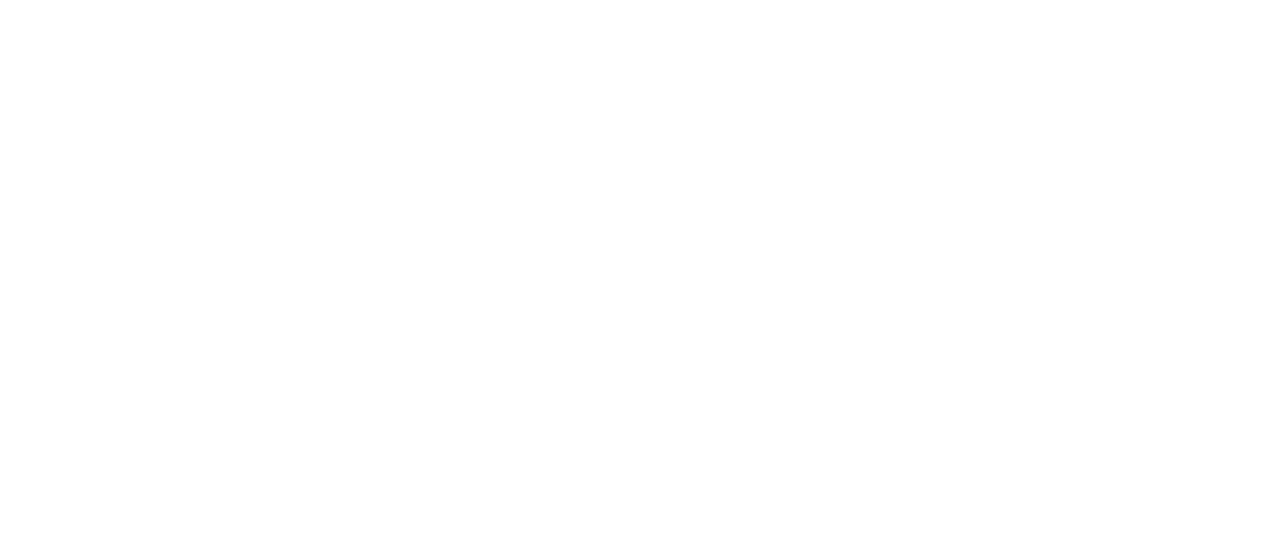
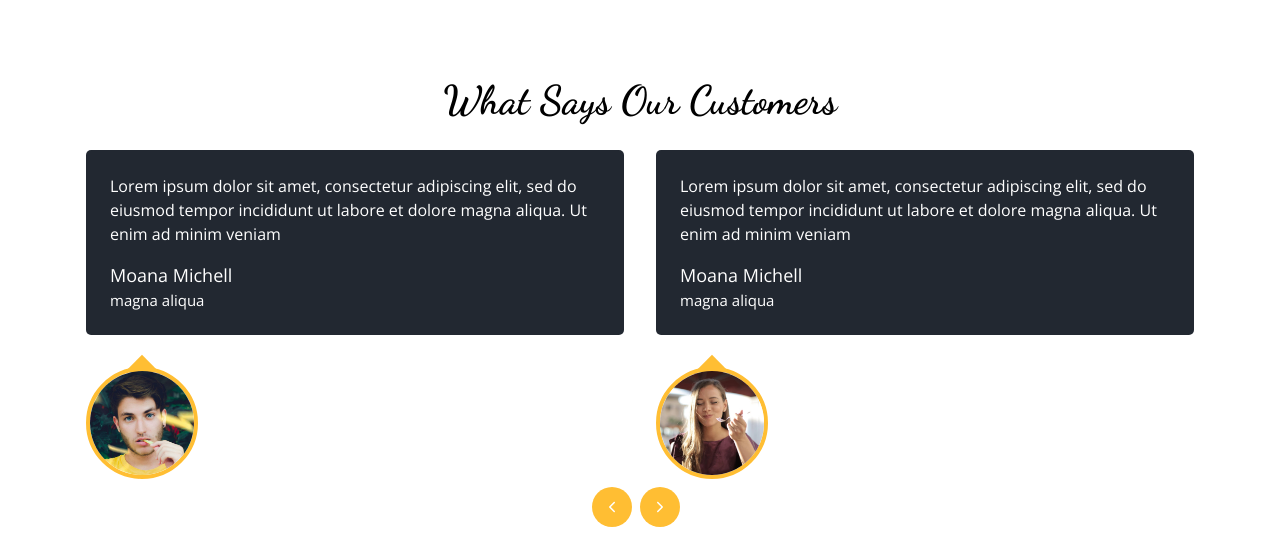
Before and after one commit to yesimcetintas/Food-Ordering, a Next.js app: page / in a window 1280 px wide. Shown: the part 3981-4537 px from the top of the page. Before the commit the page ends 3971 px from the top, so only its background shows below. Built offline with nearby package versions, Linux system fonts and the light colour scheme.

Commit message:
Customers component add

```diff
--- /dev/null
+++ b/components/customers/CustomerItem.jsx
@@ -0,0 +1,27 @@
+import React from 'react'
+import Image from "next/image"
+
+const CustomerItem = ({imgSrc}) => {
+
+  return (
+    <div className='mt-5 mx-4'>
+      <div className='p-6 bg-secondary text-white rounded-[5px] '>
+        <p>
+            Lorem ipsum dolor sit amet, consectetur adipiscing elit,
+            sed do eiusmod tempor incididunt ut labore et dolore magna aliqua. Ut enim ad minim veniam
+        </p>
+        <div className='flex flex-col mt-4'>
+            <span className='text-[18px]'>Moana Michell</span>
+            <span className='text-[15px]'>magna aliqua</span>
+        </div>
+      </div>
+      <div
+        className="relative w-28 h-28 border-4 border-primary rounded-full mt-8 before:content-[''] before:absolute before:top-0
+        flex justify-center before:-translate-y-3 before:rotate-45 before:bg-primary before:w-5 before:h-5 ">
+        <Image src={imgSrc} alt='' layout="fill" objectFit="contain" className='rounded-full'/>
+      </div>
+    </div>
+  )
+}
+
+export default CustomerItem
--- /dev/null
+++ b/components/customers/Customers.jsx
@@ -0,0 +1,64 @@
+import React from 'react'
+import Title from "../../components/ui/Title"
+import CustomerItem from './CustomerItem'
+import Slider from "react-slick";
+import {IoIosArrowBack, IoIosArrowForward} from "react-icons/io"
+
+const Customers = () => {
+
+  const NextArrow = ({onClick}) => {
+    return (
+      <button
+        className='absolute -bottom-12 left-1/2 bg-primary flex items-center justify-center w-10 h-10 rounded-full text-white'
+        onClick={onClick}>
+          <IoIosArrowForward/>
+      </button>
+    )
+  }
+
+  const PrevArrow = ({onClick}) => {
+    return (
+      <button
+        className='absolute -bottom-12 right-1/2 bg-primary flex items-center justify-center w-10 h-10 rounded-full text-white mr-2'
+        onClick={onClick}>
+          <IoIosArrowBack/>
+      </button>
+    )
+  }
+
+  const settings = {
+    dots: false,
+    infinite: true,
+    speed: 500,
+    slidesToShow: 2,
+    slidesToScroll: 1,
+    autoplay: true,
+    autoplaySpeed: 3500,
+    arrows: true,
+    nextArrow: <NextArrow/>,
+    prevArrow: <PrevArrow/>,
+    responsive: [
+      {
+        breakpoint: 768,
+        settings: {
+          slidesToShow: 1,
+        },
+      },
+    ],
+  };
+  return (
+    <div className='container mx-auto my-20'>
+      <Title addClass="text-[40px] text-center">What Says Our Customers</Title>
+      <Slider {...settings}>
+        <CustomerItem imgSrc="/images/client1.jpeg"/>
+        <CustomerItem imgSrc="/images/client2.jpeg"/>
+        <CustomerItem imgSrc="/images/client1.jpeg"/>
+        <CustomerItem imgSrc="/images/client1.jpeg"/>
+        <CustomerItem imgSrc="/images/client1.jpeg"/>
+        <CustomerItem imgSrc="/images/client1.jpeg"/>
+      </Slider>
+    </div>
+  )
+}
+
+export default Customers
--- a/pages/home/index.jsx
+++ b/pages/home/index.jsx
@@ -4,16 +4,18 @@
 import Carousel from '../../components/Carousel'
 import MenuWrapper from '../../components/product/MenuWrapper'
 import Reservation from '../../components/Reservation'
+import Customers from '../../components/customers/Customers'
 
 const Index = () => {
   return (
-    <div>
+    <React.Fragment>
       <Carousel/>
       <Campaigns/>
       <MenuWrapper/>
       <About/>
       <Reservation/>
-    </div>
+      <Customers/>
+    </React.Fragment>
   )
 }
 
```
Also changed, not shown: public/images/client1.jpeg (added), public/images/client2.jpeg (added).
